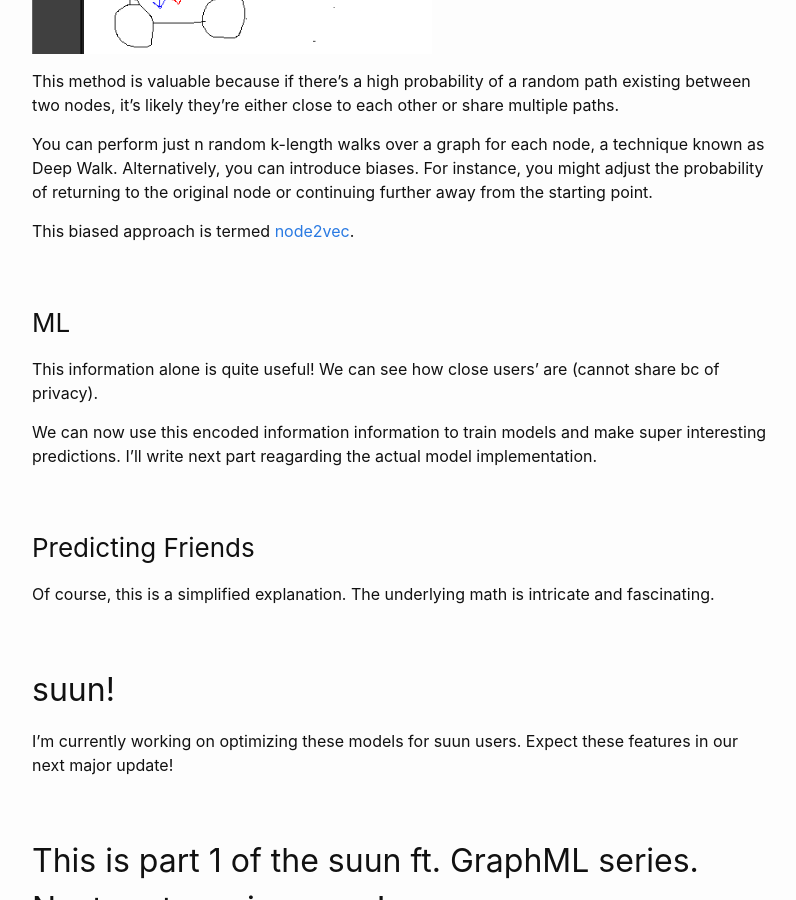
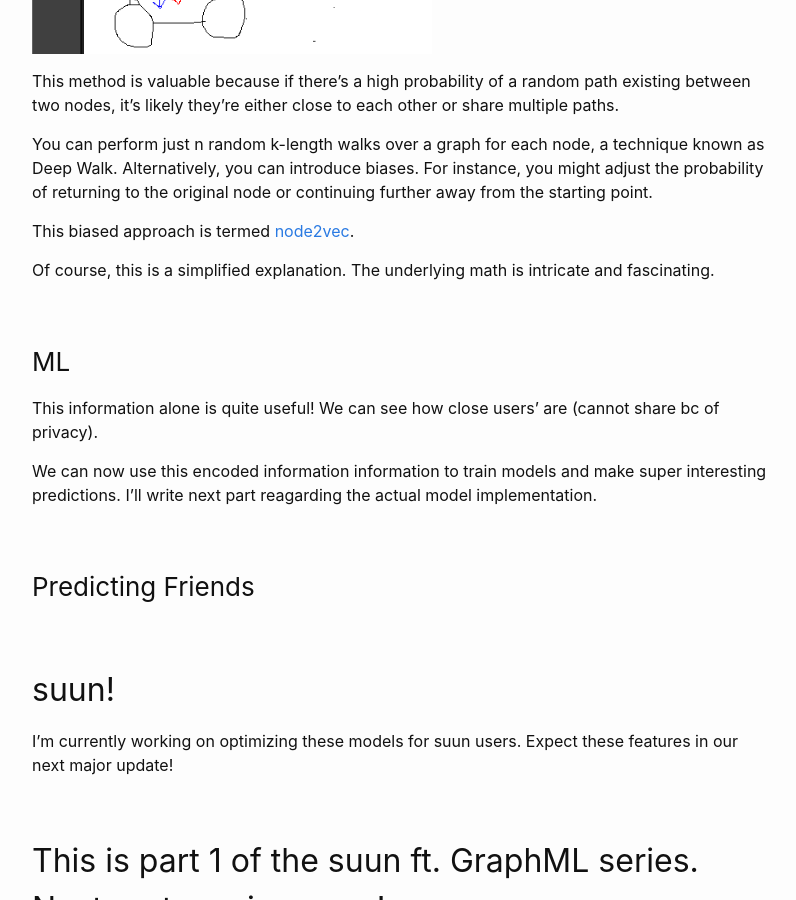
Before and after one commit to iDash3/idash3.github.io, a Jekyll site: the page built from _posts/2023-08-10-predicting-friends.md, in a window 1280 px wide and 900 px high, scrolled down 3909 px. Shown: the whole window, without its empty margins (238-1034 px from the left). Built offline with Jekyll 4.4.1, drawn with Linux system fonts in a browser that asks for light colours; our own code applies the rules of GitHub Pages for plain Markdown files; part of the change alters nothing that is shown.

```diff
--- a/_posts/2023-08-10-predicting-friends.md
+++ b/_posts/2023-08-10-predicting-friends.md
@@ -73,6 +73,8 @@ Alternatively, you can introduce biases. For instance, you might adjust the prob
 
 This biased approach is termed [node2vec](https://arxiv.org/abs/1607.00653).
 
+Of course, this is a simplified explanation. The underlying math is intricate and fascinating.
+
 ### ML
 
 This information alone is quite useful! We can see how close users' are (cannot share bc of privacy).
@@ -81,8 +83,6 @@ We can now use this encoded information information to train models and make sup
 
 ### Predicting Friends
 
-Of course, this is a simplified explanation. The underlying math is intricate and fascinating.
-
 ## suun!
 
 I'm currently working on optimizing these models for suun users. Expect these features in our next major update!
```
